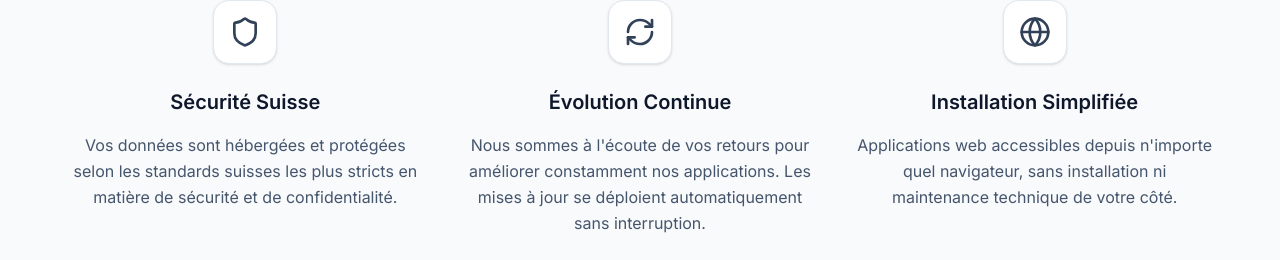
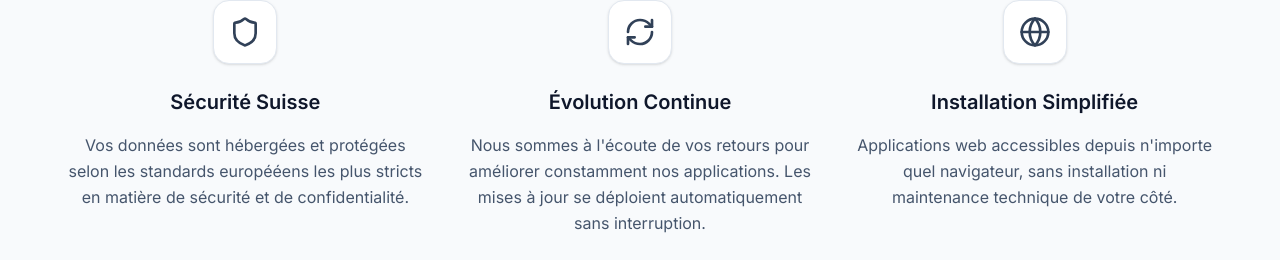
Before and after one commit to Guillaumeperrottet/webbing, a Next.js app: page / in a window 1280 px wide. Shown: the part 935-1195 px from the top of the page. Built offline with nearby package versions, Linux system fonts and the light colour scheme.

Commit message:
quelques petites modif

```diff
--- a/src/app/page.tsx
+++ b/src/app/page.tsx
@@ -50,7 +50,7 @@ const values = [
     icon: Shield,
     title: "Sécurité Suisse",
     description:
-      "Vos données sont hébergées et protégées selon les standards suisses les plus stricts en matière de sécurité et de confidentialité.",
+      "Vos données sont hébergées et protégées selon les standards europééens les plus stricts en matière de sécurité et de confidentialité.",
   },
   {
     icon: RefreshCw,
```
